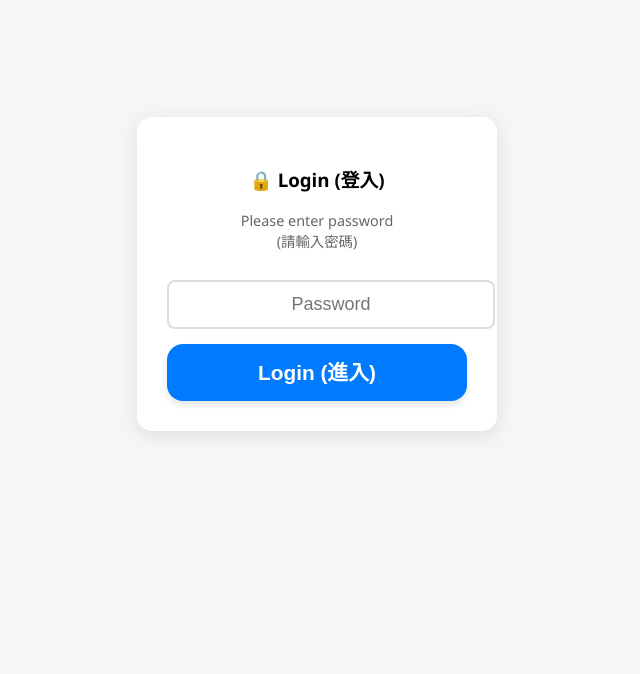
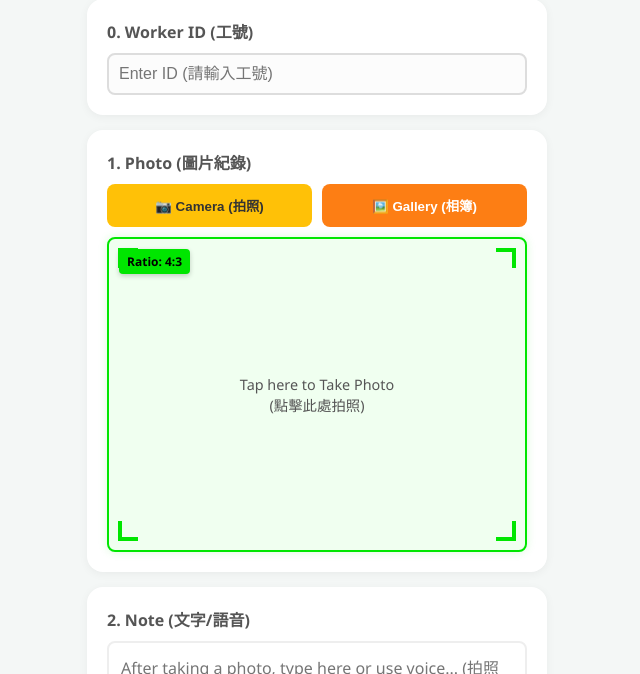
Before and after one commit to DEREKLIN1429/MC-Maintenance-CL, a plain HTML site: page index.html in a window 1280 px wide. Shown: the part 126-800 px from the top of the page, without its empty margins (323-963 px from the left). Drawn offline with Linux system fonts and the light colour scheme.

Commit message:
Update index.html

```diff
--- a/index.html
+++ b/index.html
@@ -20,19 +20,7 @@
             display: flex; justify-content: center; height: 100vh;
         }
 
-        #login-screen {
-            position: fixed; top: 0; left: 0; width: 100%; height: 100%;
-            background: var(--bg-color); z-index: 9999;
-            display: flex; flex-direction: column; align-items: center; justify-content: center;
-        }
-        .login-box {
-            background: white; padding: 30px; border-radius: 15px;
-            box-shadow: 0 4px 20px rgba(0,0,0,0.1); text-align: center; width: 80%; max-width: 300px;
-        }
-        .login-input {
-            width: 100%; padding: 12px; margin: 15px 0; border: 2px solid #ddd;
-            border-radius: 8px; font-size: 18px; text-align: center;
-        }
+        /* 移除 #login-screen 相關 CSS */
 
         #status-modal {
             display: none; position: fixed; top: 0; left: 0; width: 100%; height: 100%;
@@ -54,7 +42,8 @@
             border-radius: 5px; margin-top: 15px; cursor: pointer; display: none; font-size: 16px;
         }
 
-        #app-screen { display: none; width: 100%; max-width: 500px; height: 100%; overflow-y: auto; padding: 20px; box-sizing: border-box; }
+        /* 修改預設顯示 */
+        #app-screen { display: block; width: 100%; max-width: 500px; height: 100%; overflow-y: auto; padding: 20px; box-sizing: border-box; }
 
         .author-header {
             text-align: center; font-size: 0.75rem; color: #999; padding-bottom: 10px;
@@ -297,15 +286,6 @@
 </head>
 <body>
 
-    <div id="login-screen">
-        <div class="login-box">
-            <h3>🔒 Login (登入)</h3>
-            <p style="color:#666; font-size:0.9em;">Please enter password<br>(請輸入密碼)</p>
-            <input type="password" id="loginPass" class="login-input" placeholder="Password">
-            <button class="btn-main btn-save" style="aspect-ratio: auto; padding:15px; flex-direction:row;" onclick="checkLogin()">Login (進入)</button>
-        </div>
-    </div>
-
     <div id="status-modal">
         <div class="status-box">
             <div id="status-spinner" class="spinner"></div>
@@ -320,7 +300,7 @@
         <div class="author-header">Author: DERER LIN</div>
 
         <div class="header">
-            <div class="header-btn" onclick="logout()" title="Lock / Logout (鎖定/登出)">🔒</div>
+            <div style="width: 40px;"></div>
             <div class="header-title">
                 <h2>MC-Maintenance CL<br>上膠設備查核保養</h2>
             </div>
@@ -403,11 +383,6 @@
                 <button onclick="closeSettings()" style="background:none; border:none; font-size:1.5rem; cursor:pointer;">&times;</button>
             </div>
 
-            <div class="modal-group" style="background: #f9f9f9; padding: 10px; border-radius: 8px; border: 1px dashed #ccc;">
-                <label style="color:#d63384;">🔑 Login Password (修改登入密碼)</label>
-                <input type="text" id="set-password" class="modal-input" placeholder="Current: 1234">
-            </div>
-
             <div class="modal-group">
                 <label>1. Voice Timeout (錄音總秒數)</label>
                 <input type="number" id="set-timeout" class="modal-input" value="10">
@@ -450,7 +425,7 @@
 
 <script>
     // ================= 初始化 =================
-    const DEFAULT_PASS = "1234";
+    // 移除 DEFAULT_PASS
 
     // --- 固定路徑 ---
     const FIXED_SCRIPT_ID = "AKfycbwYHZim-Lw1El-3Bs10AeB1JmnxkGCvGOmsRGiOvD3wZHYIP0B_-xUDRoXM2QUWAXje/exec";
@@ -470,15 +445,8 @@
     let snapshotText = "";
 
     window.onload = function() {
-        if(!localStorage.getItem("app_password")) {
-            localStorage.setItem("app_password", DEFAULT_PASS);
-        }
-        const isLoggedIn = localStorage.getItem("isLoggedIn");
-        if(isLoggedIn === "true") {
-            showApp();
-        } else {
-            document.getElementById('login-screen').style.display = 'flex';
-        }
+        // 移除登入判斷，直接開啟 App
+        showApp();
         loadSettingsToUI();
 
         // 載入上次輸入的工號
@@ -488,29 +456,10 @@
         }
     };
 
-    function checkLogin() {
-        const input = document.getElementById('loginPass').value;
-        const storedPass = localStorage.getItem("app_password");
-        if(input === storedPass) {
-            localStorage.setItem("isLoggedIn", "true");
-            showApp();
-        } else {
-            alert("Wrong Password! (密碼錯誤)");
-        }
-    }
-
-    function logout() {
-        if(confirm("Lock and logout?\n(確定要鎖定並登出嗎？)")) {
-            localStorage.removeItem("isLoggedIn");
-            document.getElementById('app-screen').style.display = 'none';
-            document.getElementById('login-screen').style.display = 'flex';
-            document.getElementById('loginPass').value = "";
-            closeSettings();
-        }
-    }
+    // 移除 checkLogin, logout
 
     function showApp() {
-        document.getElementById('login-screen').style.display = 'none';
+        // 確保 App 顯示 (以防萬一)
         document.getElementById('app-screen').style.display = 'block';
         applySettings();
     }
@@ -537,15 +486,12 @@
     }
 
     function saveSettings() {
-        const newPass = document.getElementById('set-password').value;
+        // 移除密碼儲存邏輯
         const timeout = document.getElementById('set-timeout').value;
         const warning = document.getElementById('set-warning').value;
         const lang = document.getElementById('set-lang').value;
         const ratio = document.getElementById('set-ratio').value;
 
-        if(newPass.trim() === "") { alert("Password cannot be empty!"); return; }
-
-        localStorage.setItem("app_password", newPass);
         localStorage.setItem("cfg_timeout", timeout);
         localStorage.setItem("cfg_warning", warning);
         localStorage.setItem("cfg_lang", lang);
@@ -559,7 +505,7 @@
     }
 
     function loadSettingsToUI() {
-        document.getElementById('set-password').value = localStorage.getItem("app_password");
+        // 移除讀取密碼邏輯
         document.getElementById('set-timeout').value = localStorage.getItem("cfg_timeout") || "10";
         document.getElementById('set-warning').value = localStorage.getItem("cfg_warning") || "3";
         const savedLang = localStorage.getItem("cfg_lang") || "cmn-Hant-TW";
```
